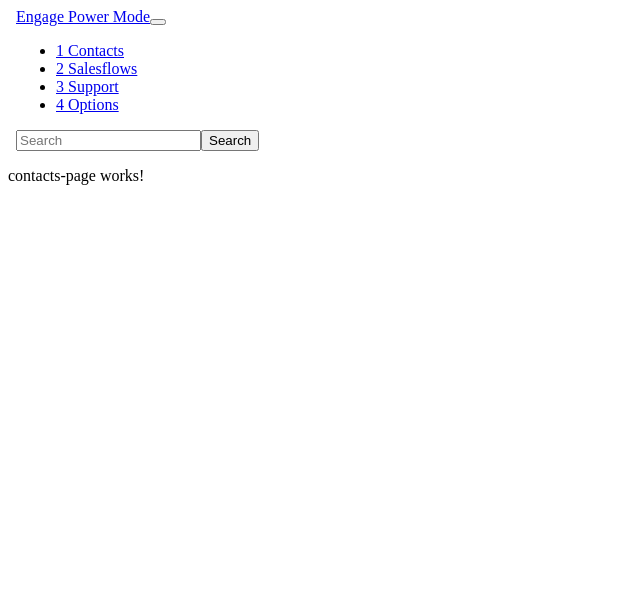
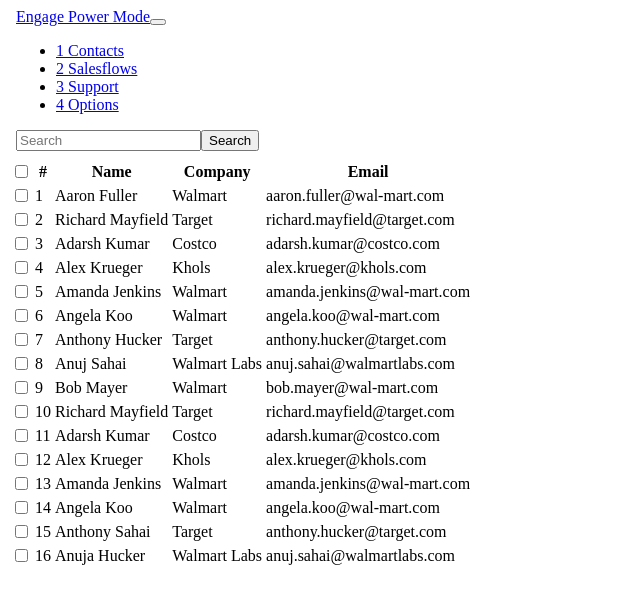
Before and after one commit to danattellwise/PowerMode, an Angular app in the folder PowerModeApp/: page /contacts in a window 1280 px wide. Shown: the top 604 px of the page, without its empty margins (0-640 px from the left). Built offline with nearby package versions, Linux system fonts and the light colour scheme.

Commit message:
contact_list_page

```diff
--- a/PowerModeApp/src/app/Data/contact-mock-data.ts
+++ b/PowerModeApp/src/app/Data/contact-mock-data.ts
@@ -6,27 +6,30 @@
     Company: "Walmart",
     Email: "aaron.fuller@wal-mart.com",
     Id: 1134212788101171,
-    Salesflows: ["102500_200"]
+    Salesflows: ["102500_200"],
+    checked: false
   },
 
  {
     OrgId: 1075744327681194,
     OwnerId: 1075763128812880,
     Name: "Richard Mayfield",
-    Company: "Walmart",
-    Email: "richard.mayfield@wal-mart.com",
+    Company: "Target",
+    Email: "richard.mayfield@target.com",
     Id: 1090179787459205,
-    Salesflows: ["102500_50", "93057_200", "93056_200", "92894_200", "92886_300"]
+    Salesflows: ["102500_50", "93057_200", "93056_200", "92894_200", "92886_300"],
+    checked: false
   },
 
   {
     OrgId: 1075744327681194,
     OwnerId: 1075763128812880,
     Name: "Adarsh Kumar",
-    Company: "Walmart",
-    Email: "adarsh.kumar@wal-mart.com",
+    Company: "Costco",
+    Email: "adarsh.kumar@costco.com",
     Id: 1134212788072466,
-    Salesflows: []
+    Salesflows: [],
+    checked: false
   },
 
   {
@@ -34,9 +37,10 @@
     Id: 1134212788051973,
     OwnerId: 1075763128812880,
     Name: "Alex Krueger",
-    Company: "Walmart",
-    Email: "alex.krueger@wal-mart.com",
-    Salesflows: []
+    Company: "Khols",
+    Email: "alex.krueger@khols.com",
+    Salesflows: [],
+    checked: false
   },
 
   {
@@ -46,7 +50,8 @@
     Company: "Walmart",
     Email:"amanda.jenkins@wal-mart.com",
     Name:"Amanda Jenkins",
-    Salesflows: []
+    Salesflows: [],
+    checked: false
   },
 
   {
@@ -56,7 +61,8 @@
     Company: "Walmart",
     Email:"angela.koo@wal-mart.com",
     Name: "Angela Koo",
-    Salesflows: [93057_200]
+    Salesflows: [93057_200],
+    checked: false
   },
 
   {
@@ -64,9 +70,10 @@
     OrgId:1075744327681194,
     OwnerId:1075763128812880,
     Name:"Anthony Hucker",
-    Email:"anthony.hucker@wal-mart.com",
-    Company: "Walmart",
-    Salesflows: []
+    Email:"anthony.hucker@target.com",
+    Company: "Target",
+    Salesflows: [],
+    checked: false
   },
 
   {
@@ -75,7 +82,96 @@
     OwnerId:1075763128812880,
     Name:"Anuj Sahai",
     Email:"anuj.sahai@walmartlabs.com",
+    Company: "Walmart Labs",
+    Salesflows: [],
+    checked: false
+  },
+
+  {
+    OrgId: 1075744327681194,
+    OwnerId: 1075763128812880,
+    Name: "Bob Mayer",
     Company: "Walmart",
-    Salesflows: []
+    Email: "bob.mayer@wal-mart.com",
+    Id: 1134212788101171,
+    Salesflows: ["102500_200"],
+    checked: false
+  },
+
+ {
+    OrgId: 1075744327681194,
+    OwnerId: 1075763128812880,
+    Name: "Richard Mayfield",
+    Company: "Target",
+    Email: "richard.mayfield@target.com",
+    Id: 1090179787459205,
+    Salesflows: ["102500_50", "93057_200", "93056_200", "92894_200", "92886_300"],
+    checked: false
+  },
+
+  {
+    OrgId: 1075744327681194,
+    OwnerId: 1075763128812880,
+    Name: "Adarsh Kumar",
+    Company: "Costco",
+    Email: "adarsh.kumar@costco.com",
+    Id: 1134212788072466,
+    Salesflows: [],
+    checked: false
+  },
+
+  {
+    OrgId: 1075744327681194,
+    Id: 1134212788051973,
+    OwnerId: 1075763128812880,
+    Name: "Alex Krueger",
+    Company: "Khols",
+    Email: "alex.krueger@khols.com",
+    Salesflows: [],
+    checked: false
+  },
+
+  {
+    Id: 1134212788084767,
+    OrgId: 1075744327681194,
+    OwnerId: 1075763128812880,
+    Company: "Walmart",
+    Email:"amanda.jenkins@wal-mart.com",
+    Name:"Amanda Jenkins",
+    Salesflows: [],
+    checked: false
+  },
+
+  {
+    Id: 1134212788092974,
+    OrgId:1075744327681194,
+    OwnerId:1075763128812880,
+    Company: "Walmart",
+    Email:"angela.koo@wal-mart.com",
+    Name: "Angela Koo",
+    Salesflows: [93057_200],
+    checked: false
+  },
+
+  {
+    Id:1134212788031720,
+    OrgId:1075744327681194,
+    OwnerId:1075763128812880,
+    Name:"Anthony Sahai",
+    Email:"anthony.hucker@target.com",
+    Company: "Target",
+    Salesflows: [],
+    checked: false
+  },
+
+  {
+    Id:1134212788023522,
+    OrgId:1075744327681194,
+    OwnerId:1075763128812880,
+    Name:"Anuja Hucker",
+    Email:"anuj.sahai@walmartlabs.com",
+    Company: "Walmart Labs",
+    Salesflows: [],
+    checked: false
   }
 ]
--- a/PowerModeApp/src/app/app.module.ts
+++ b/PowerModeApp/src/app/app.module.ts
@@ -1,4 +1,5 @@
 import { NgModule } from '@angular/core';
+import { FormsModule } from '@angular/forms';
 import { BrowserModule } from '@angular/platform-browser';
 
 import { AppRoutingModule } from './app-routing.module';
@@ -15,7 +16,8 @@
   ],
   imports: [
     BrowserModule,
-    AppRoutingModule
+    AppRoutingModule,
+    FormsModule
   ],
   providers: [ContactService],
   bootstrap: [AppComponent]
--- a/PowerModeApp/src/app/contacts-page/contacts-page.component.html
+++ b/PowerModeApp/src/app/contacts-page/contacts-page.component.html
@@ -1 +1,20 @@
-<p>contacts-page works!</p>
+<table class="table table-hover">
+    <thead>
+      <tr>
+        <th><input type="checkbox" [checked]="isAllCheckBoxChecked()" (change)="checkAllCheckBox($event)"></th>
+        <th scope="col">#</th>
+        <th scope="col">Name</th>
+        <th scope="col">Company</th>
+        <th scope="col">Email</th>
+      </tr>
+    </thead>
+    <tbody *ngFor="let contact of contacts; let i = index">
+      <tr>
+        <td><input type="checkbox" value="{{contact.Id}}" [(ngModel)]="contacts[i].checked"></td>
+        <td>{{ i+1 }}</td>
+        <td>{{ contact.Name }}</td>
+        <td>{{ contact.Company }}</td>
+        <td>{{ contact.Email }}</td>
+      </tr>
+    </tbody>
+  </table>
--- a/PowerModeApp/src/app/contacts-page/contacts-page.component.ts
+++ b/PowerModeApp/src/app/contacts-page/contacts-page.component.ts
@@ -1,4 +1,5 @@
 import { Component, OnInit } from '@angular/core';
+import { Contacts } from '../Data/contact-mock-data';
 
 @Component({
   selector: 'app-contacts-page',
@@ -7,9 +8,18 @@
 })
 export class ContactsPageComponent implements OnInit {
 
+  contacts = Contacts;
   constructor() { }
 
   ngOnInit(): void {
   }
 
+  checkAllCheckBox(ev: any) {
+    this.contacts.forEach(c => c.checked = ev.target.checked);
+  }
+
+  isAllCheckBoxChecked() {
+    return this.contacts.every(c => c.checked);
+  }
+
 }
```
